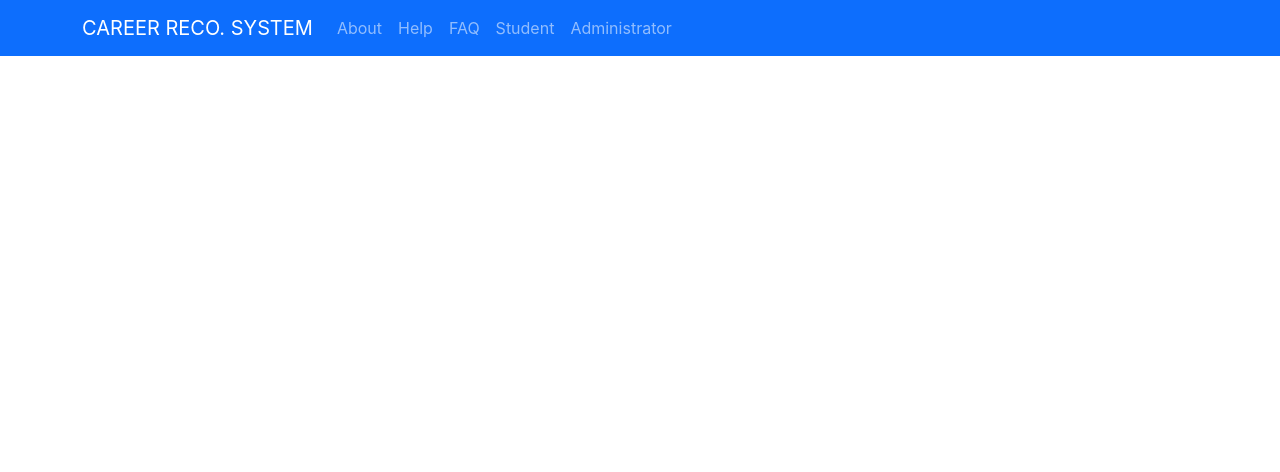
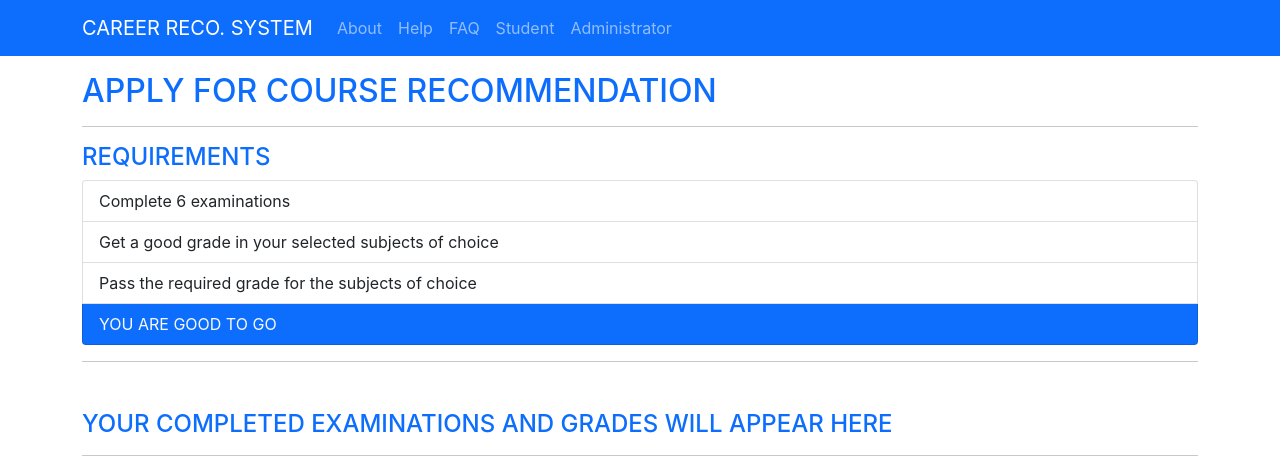
Before and after one commit to elechigeorge/course-recommender, a React (Create React App) app in the folder client/: page /recommend in a window 1280 px wide. Shown: the top 472 px of the page. Built offline with nearby package versions, Linux system fonts and the light colour scheme.

Commit message:
checking status

```diff
--- a/client/src/App.js
+++ b/client/src/App.js
@@ -54,7 +54,7 @@ const App = () => {
           <Route path="/subject/list" component={ViewSubjects} />
           <Route path="/course/list" component={ViewCourses} />
 
-          <Route path="/recommendation" component={RecommendationView} />
+          <Route path="/recommend" component={RecommendationView} />
 
           <Route path="/v1/analysis" component={Analysis} />
         </Container>
--- a/client/src/component/Header.js
+++ b/client/src/component/Header.js
@@ -55,7 +55,7 @@ const Header = () => {
                       )}
 
                       {studentInfo && (
-                        <NavDropdown.Item href="/recommendation">
+                        <NavDropdown.Item href="/recommend">
                           Apply for Recommendation
                         </NavDropdown.Item>
                       )}
--- a/client/src/screen/RecommendationView.js
+++ b/client/src/screen/RecommendationView.js
@@ -2,7 +2,6 @@ import React, { Fragment, useEffect } from "react";
 import { ListGroup, Button } from "react-bootstrap";
 import { useSelector, useDispatch } from "react-redux";
 import { fetchExams } from "../action/exam";
-import { requestRecommendation } from "../action/recommendation";
 import ExamDetail from "../component/ExamDetails";
 import Loader from "../component/Loader";
 
```
